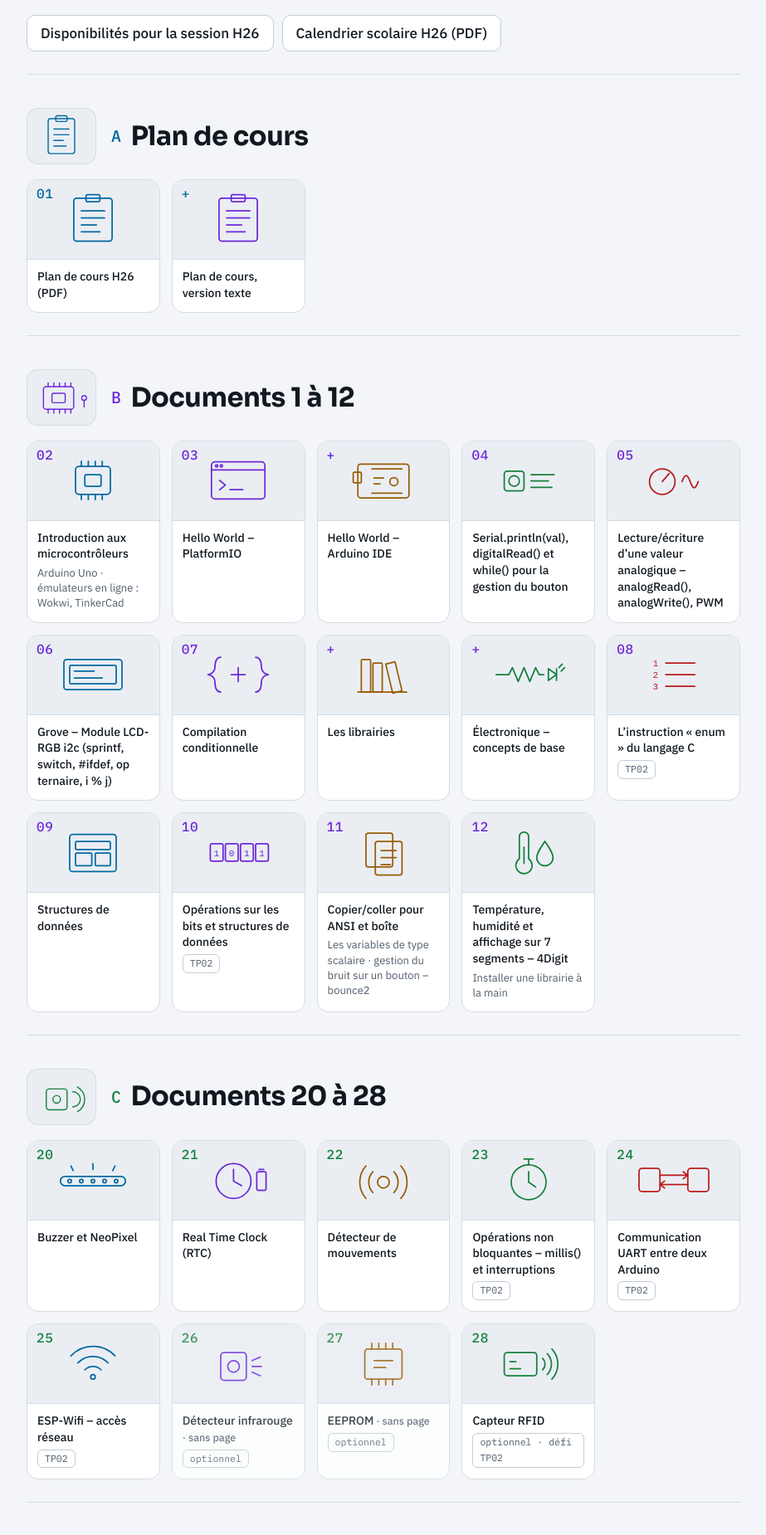
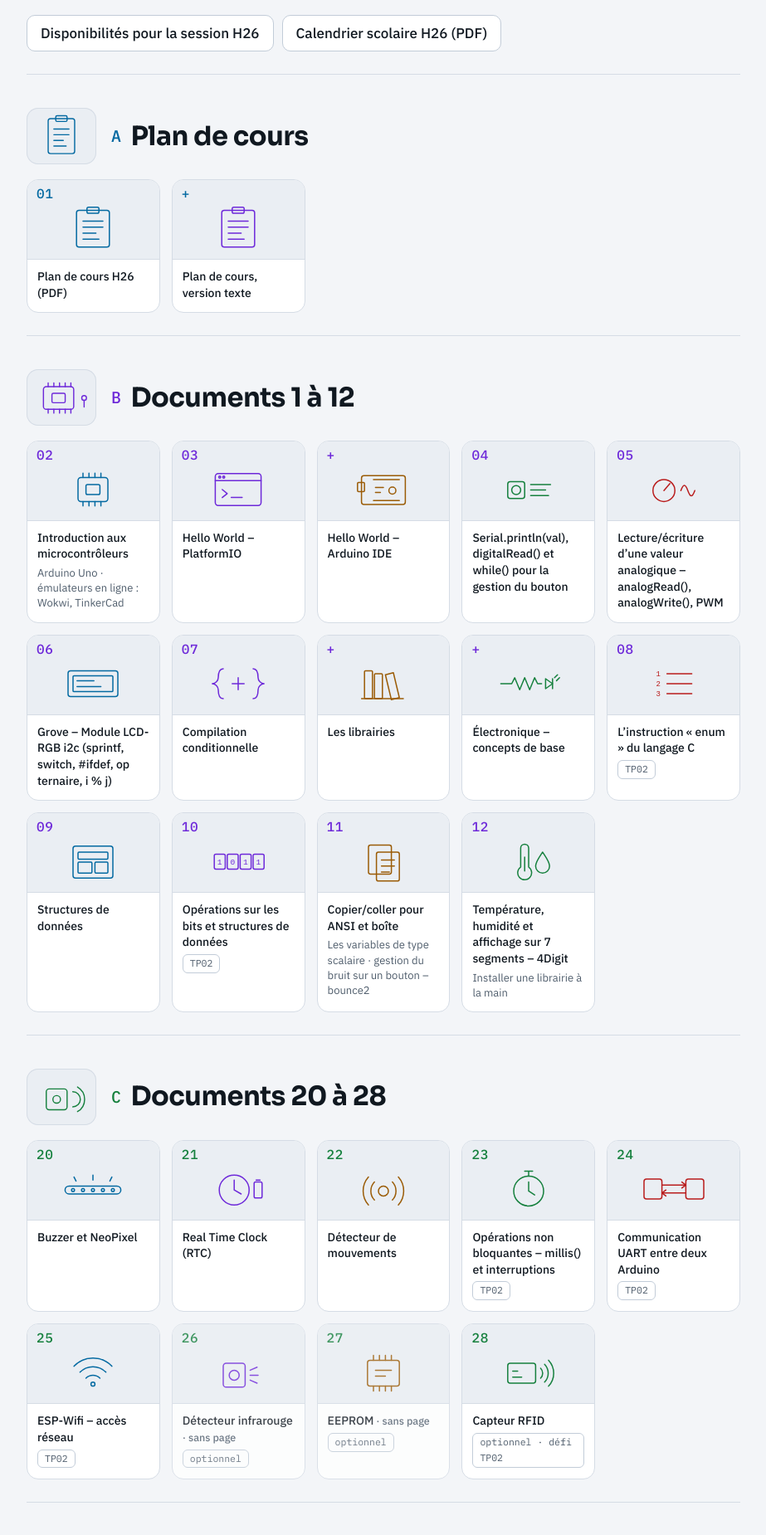
Before and after one commit to ve2cuy/4201c4, a Jekyll site: the page built from index.md, in a window 1280 px wide. Shown: the part 1665-3515 px from the top of the page at 83% size, without its empty margins (128-1051 px from the left). Built offline with Jekyll 4.4.1, drawn with Linux system fonts in a browser that asks for light colours; our own code applies the rules of GitHub Pages for plain Markdown files.

Commit message:
Numéros et dessins des cartes : plus de chevauchement
Le dessin descend un peu et rétrécit légèrement; un numéro de plus de 4
caractères (code de cours) s'affiche plus petit. Écart d'au moins 5 px
entre numéro et dessin sur les trois sites.

```diff
--- a/assets/css/cours.css
+++ b/assets/css/cours.css
@@ -220,3 +220,8 @@
 
 /* Titre long (plus de 30 caractères) : plus petit, pour rester moins haut que le tableau de bord */
 .hero h1.titre-auto.long { font-size: clamp(28px, 2.6vw, 38px); }
+
+/* Le dessin descend un peu pour laisser la place au numéro; numéro long (code de cours) plus petit */
+.doc .vignette.dessin { box-sizing: border-box; padding-top: 22px; }
+.docs:not(.grande) .doc .vignette.dessin .masque { width: 128px; height: 60px; }
+.doc .vignette .n.long, .docs:not(.grande) .doc .vignette .n.long { font-size: 13px; top: 7px; }
--- a/assets/js/accueil.js
+++ b/assets/js/accueil.js
@@ -100,7 +100,7 @@
       const v = el("span", d.photo ? "vignette photo" : "vignette dessin");
       if (d.photo) { const i = el("img"); i.src = d.img.src; i.alt = d.img.alt || ""; i.loading = "lazy"; v.append(i); }
       else v.append(masque(d.img));
-      if (d.numero !== "-") { const n = el("span", "n"); n.textContent = d.numero || "+"; v.append(n); }
+      if (d.numero !== "-") { const n = el("span", "n"); n.textContent = d.numero || "+"; if (n.textContent.length > 4) n.classList.add("long"); v.append(n); }
       const info = el("span", "info");
       let t;
       if (bloc) { t = el("a", "titre principal"); t.href = d.href; } else t = el("span", "titre");
```
